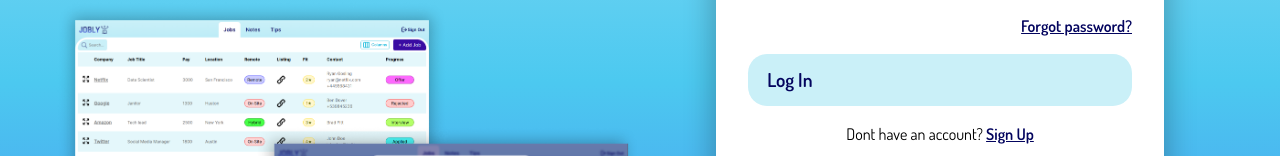
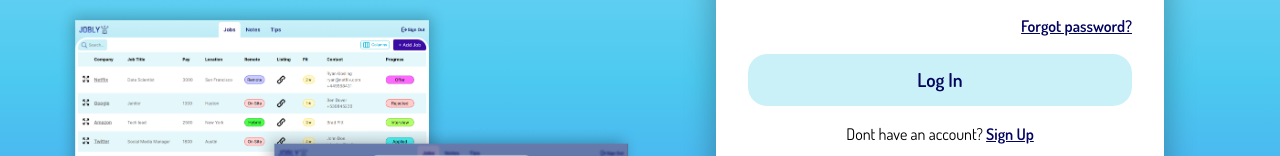
Before and after one commit to patrick-potocny/jobly, a Next.js app: page / in a window 1280 px wide. Shown: the part 500-656 px from the top of the page. Built offline with nearby package versions, Linux system fonts and the light colour scheme; no server answers.

Commit message:
Class name typo fix

```diff
--- a/components/landing-page/LogInCard/LogInCard.tsx
+++ b/components/landing-page/LogInCard/LogInCard.tsx
@@ -84,7 +84,7 @@ export default function LogInCard({ setComponentToShow }: SignInCardProps) {
           Forgot password?
         </button>
         <button type="submit" className={`${styles.btn} ${styles.submitBtn}`}>
-          <div>Log In</div>
+          <div className={styles.btnText}>Log In</div>
         </button>
         <p>
           Dont have an account?{" "}
```
